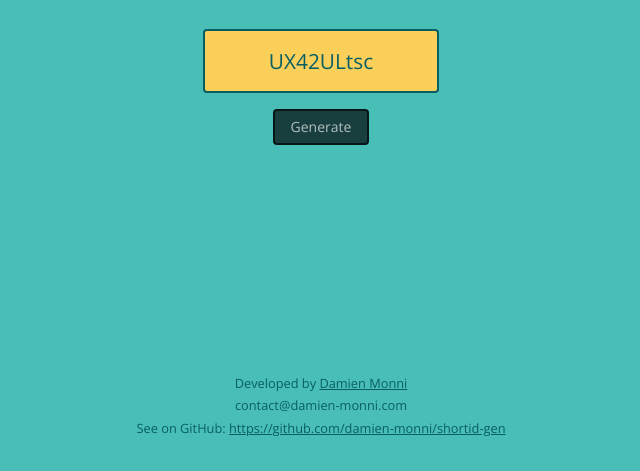
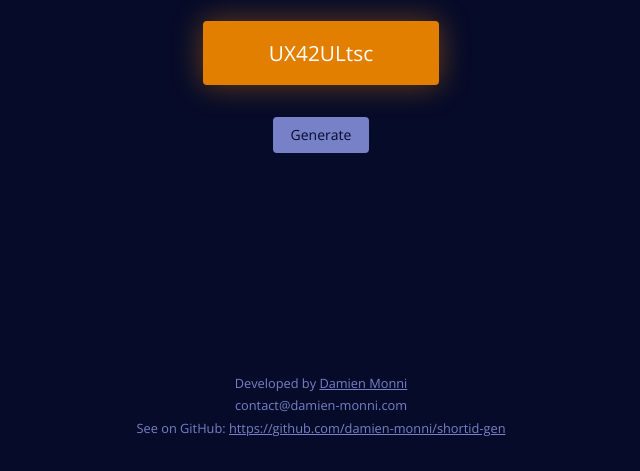
Before and after one commit to damien-monni/shortid-gen, a website built with webpack: page dist/index.html in a window 1280 px wide. Shown: the part 329-800 px from the top of the page, without its empty margins (319-959 px from the left). Built offline with nearby package versions, Linux system fonts and the light colour scheme.

Commit message:
New theme!

```diff
--- a/src/styles.css
+++ b/src/styles.css
@@ -1,10 +1,10 @@
 @import url('https://fonts.googleapis.com/css2?family=Open+Sans:wght@400;700&display=swap');
 
 :root {
-  --primary: #49beb7;
-  --text: #085f63;
-  --action: #facf5a;
-  --action-variant: #ff5959;
+  --primary: #060b29;
+  --text: #7681c7;
+  --action: #e27f00;
+  --action-text: #fff;
 }
 
 html {
@@ -52,13 +52,13 @@ button {
 
 button {
   outline: 0;
-  background-color: #000000aa;
+  background-color: var(--text);
   border: 0;
   padding: 8px 16px;
   border-radius: 4px;
-  color: #ffffffaa;
+  color: var(--primary);
   cursor: pointer;
-  border: 2px solid #000000aa;
+  border: 2px solid var(--text);
 }
 
 button:focus {
@@ -73,14 +73,11 @@ input {
   padding: 16px;
   line-height: 1rem;
   font-size: 1.3rem;
-  color: var(--text);
+  color: var(--action-text);
   width: 200px;
   text-align: center;
   max-width: 100%;
-}
-
-input:focus {
-  border: 2px solid var(--text);
+  box-shadow: 0 0 30px #e27f0073;
 }
 
 footer {
@@ -108,7 +105,7 @@ footer {
 }
 
 #home-page form button {
-  margin-top: 16px;
+  margin-top: 32px;
 }
 
 #home-page #powered {
```
